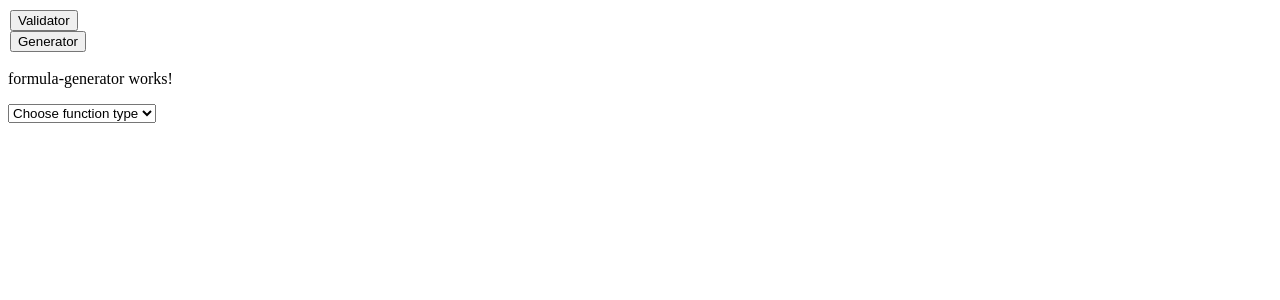
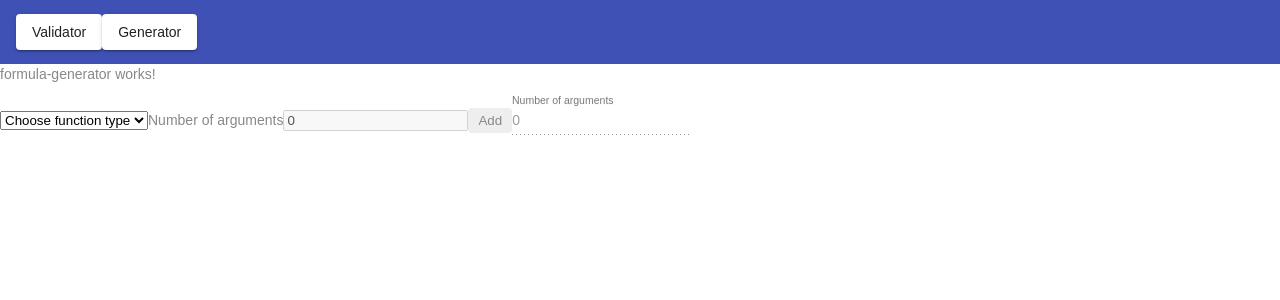
Before and after one commit to Calkenth/RevitFormulasValidator-SPA, an Angular app: page /Generator in a window 1280 px wide. Shown: the top 300 px of the page. Built offline with nearby package versions, Linux system fonts and the light colour scheme.

Commit message:
added angular material, trying to use mat inputs

```diff
--- a/angular.json
+++ b/angular.json
@@ -24,6 +24,7 @@
               "src/assets"
             ],
             "styles": [
+              "./node_modules/@angular/material/prebuilt-themes/indigo-pink.css",
               "src/styles.css"
             ],
             "scripts": []
@@ -88,6 +89,7 @@
               "src/assets"
             ],
             "styles": [
+              "./node_modules/@angular/material/prebuilt-themes/purple-green.css",
               "src/styles.css"
             ],
             "scripts": []
--- a/package.json
+++ b/package.json
@@ -12,10 +12,12 @@
   "private": true,
   "dependencies": {
     "@angular/animations": "~9.0.5",
+    "@angular/cdk": "^9.2.4",
     "@angular/common": "~9.0.5",
     "@angular/compiler": "~9.0.5",
     "@angular/core": "~9.0.5",
     "@angular/forms": "~9.0.5",
+    "@angular/material": "^9.2.4",
     "@angular/platform-browser": "~9.0.5",
     "@angular/platform-browser-dynamic": "~9.0.5",
     "@angular/router": "~9.0.5",
--- /dev/null
+++ b/src/app/Extensions/SanitizePipe.pipe.ts
@@ -0,0 +1,22 @@
+import { Pipe, PipeTransform } from '@angular/core';
+import { DomSanitizer, SafeHtml, SafeResourceUrl, SafeScript, SafeStyle, SafeUrl } from '@angular/platform-browser';
+
+@Pipe({
+  name: 'safe'
+})
+export class SanitizePipe implements PipeTransform {
+
+  constructor(private sanitizer: DomSanitizer) {
+  }
+
+  public transform(value: any, type: string): SafeHtml | SafeStyle | SafeScript | SafeUrl | SafeResourceUrl {
+    switch (type) {
+      case 'html': return this.sanitizer.bypassSecurityTrustHtml(value);
+      case 'style': return this.sanitizer.bypassSecurityTrustStyle(value);
+      case 'script': return this.sanitizer.bypassSecurityTrustScript(value);
+      case 'url': return this.sanitizer.bypassSecurityTrustUrl(value);
+      case 'resourceUrl': return this.sanitizer.bypassSecurityTrustResourceUrl(value);
+      default: throw new Error(`Invalid safe type specified: ${type}`);
+    }
+  }
+}
--- a/src/app/app.component.html
+++ b/src/app/app.component.html
@@ -1,10 +1,8 @@
-<table>
-<div class="row">
-  <button routerLink="/Validator" routerLinkActive="active">Validator</button>
-</div>
-<div class="row">
-  <button routerLink="/Generator" routerLinkActive="active">Generator</button>
-</div>
-</table>
+<mat-toolbar color="primary">
+  <mat-toolbar-row>
+    <button mat-raised-button routerLink="/Validator" routerLinkActive="active">Validator</button>
+    <button mat-raised-button routerLink="/Generator" routerLinkActive="active">Generator</button>
+  </mat-toolbar-row>
+</mat-toolbar>
 
 <router-outlet></router-outlet>
--- a/src/app/formula-generator/formula-generator.component.css
+++ b/src/app/formula-generator/formula-generator.component.css
@@ -0,0 +1,14 @@
+.formulaGenerator {
+  border: 5px solid gray;
+}
+.example-form {
+  min-width: 150px;
+  max-width: 500px;
+  width: 100%;
+}
+.example-full-width {
+  width: 100%;
+}
+.mat-form-field.mat-form-field-label {
+  color: green;
+}
--- a/src/app/formula-generator/formula-generator.component.html
+++ b/src/app/formula-generator/formula-generator.component.html
@@ -1,9 +1,27 @@
 <p>formula-generator works!</p>
 
-<form id="formulaGenerator" name="formulaGenerator">
-    <select (change) = "changed($event.target.value)">
-        <option selected hidden>Choose function type</option>
-        <!-- Below line will be looped through the keys and for every key, set label as value from enum pair and key as value attribute of <option> tag-->
-        <option *ngFor="let key of functionTypeEnum | enumToArray" [value]="functionTypeEnum[key]" [label]="key"></option>
-    </select>
-</form>
+<select id="FunctionSelect" name="FunctionSelect" [(ngModel)]="selectedFunction" (change)="checkArgsNumber(this.selectedFunction)">
+    <option hidden value='-1'>Choose function type</option>
+    <!-- Below line will be looped through the keys and for every key, set label as value from enum pair and key as value attribute of <option> tag-->
+    <option *ngFor="let key of functionTypeEnum | enumToArray" [value]="functionTypeEnum[key]" [label]="key"></option>
+</select>
+<label>Number of arguments</label>
+<input type="number" id="NumberOfArgs" min="0" [value]="numberOfArgs" [disabled]="!isEditable">
+<button id="AddFunctionBtn" (click)="addFunction()">Add</button>
+
+<mat-form-field>
+    <mat-label>Number of arguments</mat-label>
+    <input matInput appearance="fill" id="NumberOfArgs" min="0" [value]="numberOfArgs" [disabled]="!isEditable">
+</mat-form-field>
+
+<div *ngIf="formulaExists">
+    <form onsubmit="submitFormula()">
+        <table>
+            <div class="row">
+                <div class="formulaGenerator" id="formulaGenerator" [innerHtml]="htmlValue | safe: 'html'"></div>
+            </div>
+        </table>
+
+        <button class="button" type="submit">Generate</button>
+    </form>
+</div>
--- a/src/app/formula-generator/formula-generator.component.ts
+++ b/src/app/formula-generator/formula-generator.component.ts
@@ -1,4 +1,5 @@
 import { Component, OnInit } from '@angular/core';
+import { iif } from 'rxjs';
 import { FunctionTypeEnum } from '../Enums/FunctionTypeEnum.enum';
 
 @Component({
@@ -8,12 +9,74 @@ import { FunctionTypeEnum } from '../Enums/FunctionTypeEnum.enum';
 })
 export class FormulaGeneratorComponent implements OnInit {
   public functionTypeEnum = FunctionTypeEnum;
+  public htmlValue = '';
+  public selectedFunction: number;
+  public counter = 0;
+  public formulaExists = false;
+  public numberOfArgs = 0;
+  public isEditable = false;
 
   constructor() { }
 
   ngOnInit(): void {
+    this.selectedFunction = -1;
   }
 
-  changed(e: any) {
+  submitFormula() {
+    console.log('submitting');
+  }
+
+  checkArgsNumber(enumValue: number) {
+    switch (+enumValue) {
+      case this.functionTypeEnum.IfFunction:
+        this.numberOfArgs = 3;
+        this.isEditable = false;
+        break;
+      case this.functionTypeEnum.OrFunction:
+      case this.functionTypeEnum.AndFunction:
+        this.numberOfArgs = 1;
+        this.isEditable = true;
+        break;
+      default:
+        this.numberOfArgs = 1;
+        this.isEditable = false;
+        break;
+    }
+  }
+
+  addFunction() {
+    this.formulaExists = true;
+    if (this.selectedFunction !== undefined) {
+      switch (+this.selectedFunction) {
+        case this.functionTypeEnum.SimpleFunction:
+          this.htmlValue += `<input id="fun${this.counter}-${this.functionTypeEnum.SimpleFunction}" type="text">`;
+          break;
+        case this.functionTypeEnum.IfFunction:
+          this.htmlValue += `IF(<input id="fun${this.counter}-${this.functionTypeEnum.IfFunction}_arg0" type="text">`;
+          this.htmlValue += `,<input id="fun${this.counter}-${this.functionTypeEnum.IfFunction}_arg1" type="text">`;
+          this.htmlValue += `,<input id="fun${this.counter}-${this.functionTypeEnum.IfFunction}_arg2" type="text">)`;
+          break;
+        case this.functionTypeEnum.NotFunction:
+          this.htmlValue += `NOT(<input id="fun${this.counter}-${this.functionTypeEnum.NotFunction}" type="text">)`;
+          break;
+          case this.functionTypeEnum.AndFunction:
+            this.htmlValue += `AND(<input id="fun${this.counter}-${this.functionTypeEnum.AndFunction}_arg0" type="text">)`;
+            break;
+        case this.functionTypeEnum.OrFunction:
+          this.htmlValue += `OR(<input id="fun${this.counter}-${this.functionTypeEnum.OrFunction}_arg0" type="text">)`;
+          break;
+        case this.functionTypeEnum.RoundDownFunction:
+          this.htmlValue += `ROUNDDOWN(<input id="fun${this.counter}-${this.functionTypeEnum.RoundDownFunction}" type="text">)`;
+          break;
+        case this.functionTypeEnum.RoundFunction:
+          this.htmlValue += `ROUND(<input id="fun${this.counter}-${this.functionTypeEnum.RoundFunction}" type="text">)`;
+          break;
+        case this.functionTypeEnum.RoundUpFunction:
+          this.htmlValue += `ROUNDUP(<input id="fun${this.counter}-${this.functionTypeEnum.RoundUpFunction}" type="text">)`;
+          break;
+      }
+      this.counter++;
+    }
+    this.selectedFunction = -1;
   }
 }
--- a/src/index.html
+++ b/src/index.html
@@ -6,8 +6,10 @@
   <base href="/">
   <meta name="viewport" content="width=device-width, initial-scale=1">
   <link rel="icon" type="image/x-icon" href="favicon.ico">
+  <link href="https://fonts.googleapis.com/css?family=Roboto:300,400,500&display=swap" rel="stylesheet">
+  <link href="https://fonts.googleapis.com/icon?family=Material+Icons" rel="stylesheet">
 </head>
-<body>
+<body class="mat-typography">
   <app-root></app-root>
 </body>
 </html>
--- a/src/styles.css
+++ b/src/styles.css
@@ -1 +1,151 @@
-/* You can add global styles to this file, and also import other style files */
+/* Master Styles */
+h1 {
+    color: #369;
+    font-family: Arial, Helvetica, sans-serif;
+    font-size: 250%;
+  }
+
+  h2,
+  h3 {
+    color: #444;
+    font-family: Arial, Helvetica, sans-serif;
+    font-weight: lighter;
+  }
+
+  body {
+    margin: 2em;
+  }
+
+  body,
+  input[text],
+  button {
+    color: #888;
+    font-family: Cambria, Georgia;
+  }
+
+  a {
+    cursor: pointer;
+    cursor: hand;
+  }
+
+  button {
+    font-family: Arial;
+    background-color: #eee;
+    border: none;
+    padding: 5px 10px;
+    border-radius: 4px;
+    cursor: pointer;
+    cursor: hand;
+  }
+
+  button:hover {
+    background-color: #cfd8dc;
+  }
+
+  button:disabled {
+    background-color: #eee;
+    color: #aaa;
+    cursor: auto;
+  }
+
+  /* Navigation link styles */
+  nav a {
+    padding: 5px 10px;
+    text-decoration: none;
+    margin-top: 10px;
+    display: inline-block;
+    background-color: #eee;
+    border-radius: 4px;
+  }
+
+  nav a:visited,
+  a:link {
+    color: #607D8B;
+  }
+
+  nav a:hover {
+    color: #039be5;
+    background-color: #CFD8DC;
+  }
+
+  nav a.active {
+    color: #039be5;
+  }
+
+  /* items class */
+  .items {
+    margin: 0 0 2em 0;
+    list-style-type: none;
+    padding-left: 0;
+    width: 10em;
+  }
+
+  .items li {
+    cursor: pointer;
+    position: relative;
+    left: 0;
+    background-color: #EEE;
+    margin: .5em;
+    padding: .3em;
+    height: 1.6em;
+    border-radius: 4px;
+  }
+
+  .items li:hover {
+    color: #607D8B;
+    background-color: #DDD;
+    left: .1em;
+  }
+
+  .items li.selected:hover {
+    background-color: #BBD8DC;
+    color: white;
+  }
+
+  .items .text {
+    position: relative;
+    top: -3px;
+  }
+
+  .items li {
+    cursor: pointer;
+    position: relative;
+    left: 0;
+    background-color: #EEE;
+    margin: .5em;
+    padding: .3em;
+    height: 1.6em;
+    border-radius: 4px;
+  }
+
+  .items .badge {
+    display: inline-block;
+    font-size: small;
+    color: white;
+    padding: 0.8em 0.7em 0 0.7em;
+    background-color: #607D8B;
+    line-height: 1em;
+    position: relative;
+    left: -1px;
+    top: -4px;
+    height: 1.8em;
+    margin-right: .8em;
+    border-radius: 4px 0 0 4px;
+  }
+
+  .items li.selected {
+    background-color: #CFD8DC;
+    color: white;
+  }
+
+  /* everywhere else */
+  * {
+    font-family: Arial, Helvetica, sans-serif;
+  }
+
+  html, body { height: 100%; }
+  body { margin: 0; font-family: Roboto, "Helvetica Neue", sans-serif; }
+
+  ::ng-deep .mat-form-field .mat-form-field-infix {
+    width: auto;
+  }
```
Also changed, not shown: src/app/Materials.ts (added, +15 -0 lines), src/app/app.module.ts (+14 -3 lines), 2 other files (tests, documents, lock files or other folders).
